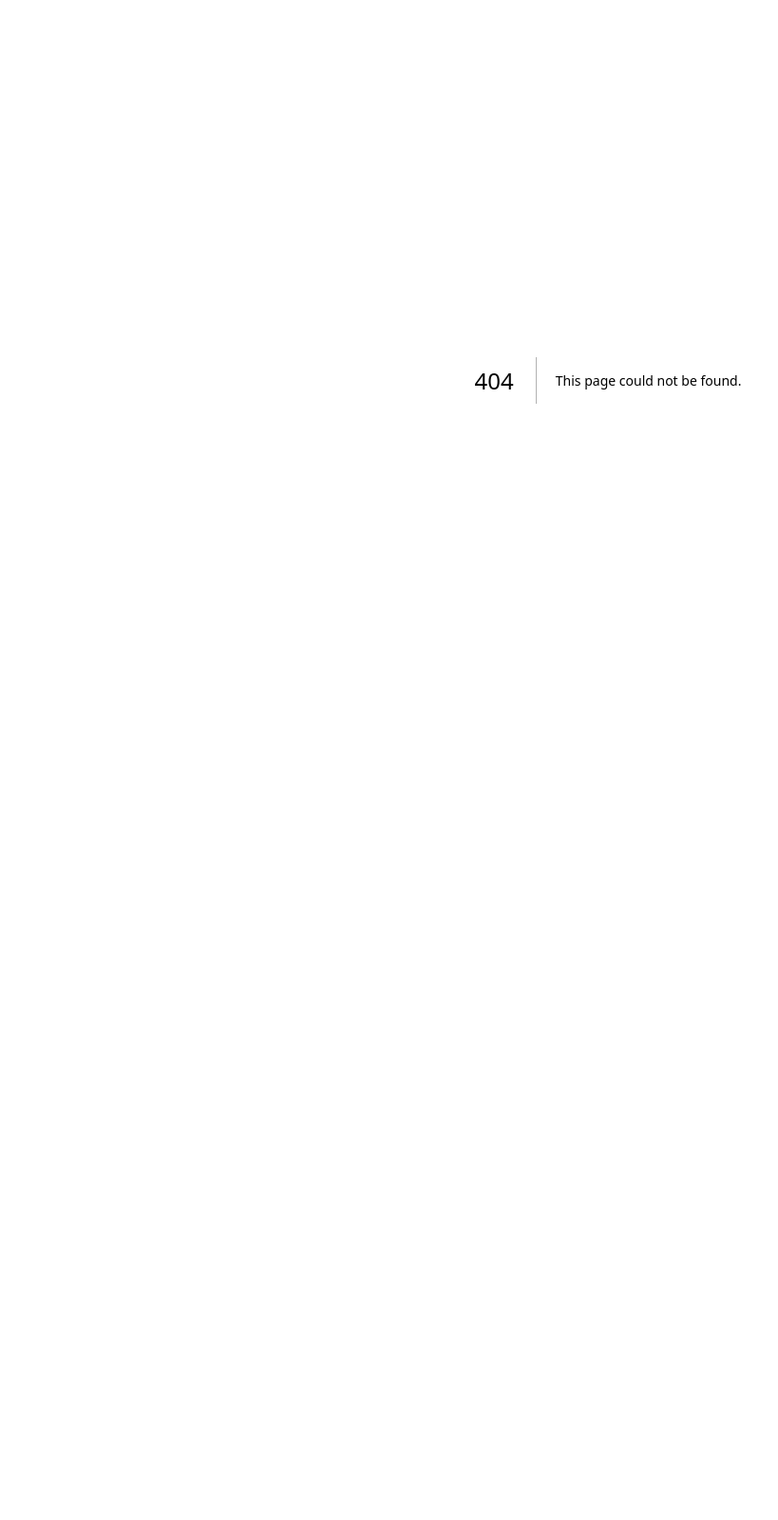
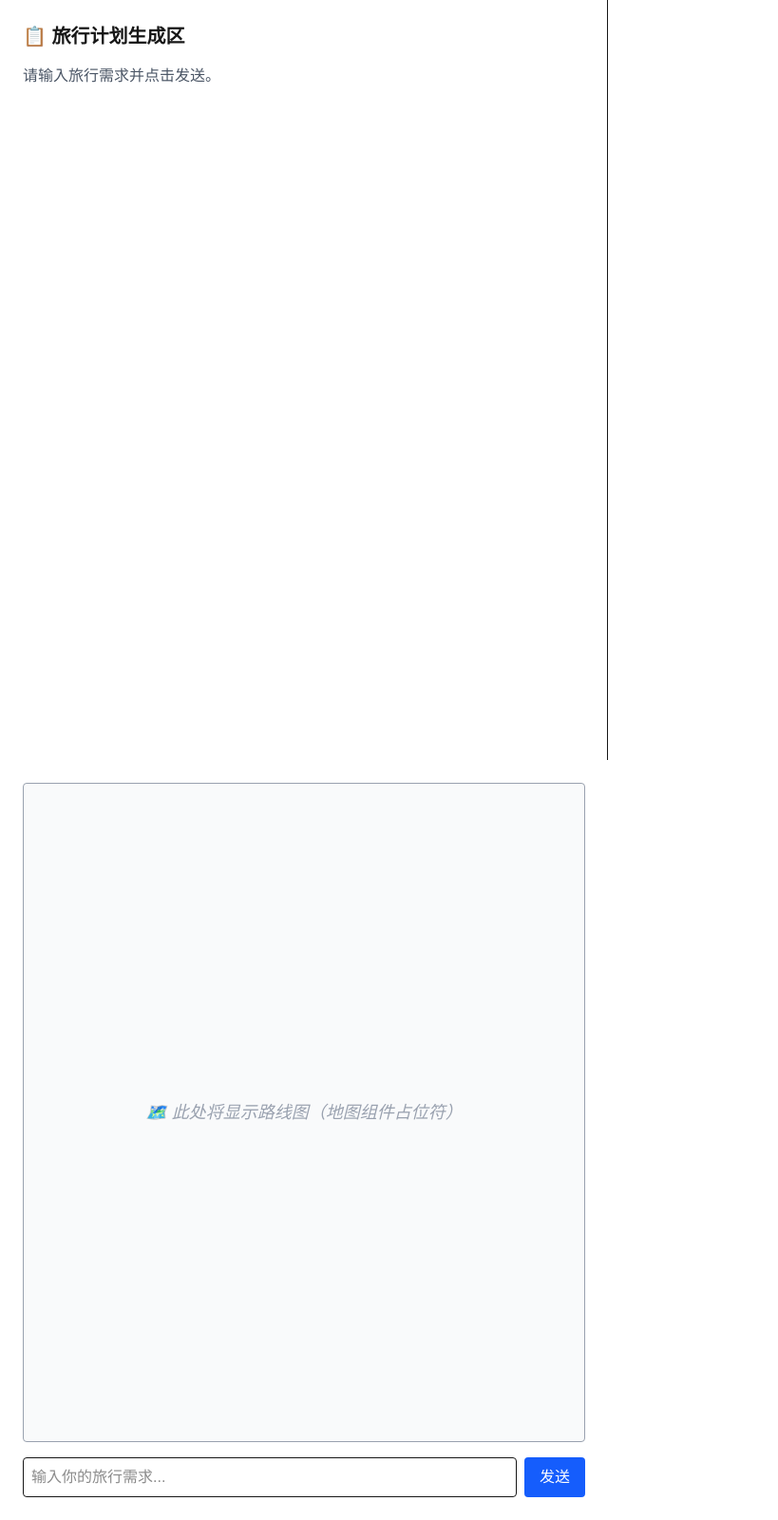
Before and after one commit to rengxumiaoshou/walka, a Next.js app: page /chat in a window 1280 px wide. Before the commit this address had no page. Shown: the whole page at 95% size, without its empty margins (0-819 px from the left). Before the commit the page ends 800 px from the top, so only its background shows below. Built offline with nearby package versions, Linux system fonts and the light colour scheme.

Commit message:
Update and rename page.tsx to page.tsx
美化了chat页面并留出了地图组件的空间

```diff
--- /dev/null
+++ b/app/chat/page.tsx
@@ -0,0 +1,140 @@
+'use client';
+
+import { useEffect, useState } from 'react';
+import { useSearchParams } from 'next/navigation';
+
+export default function ChatPage() {
+  const searchParams = useSearchParams();
+  const queryParam = searchParams.get('query') || '';
+
+  const [input, setInput] = useState('');
+  const [plan, setPlan] = useState<any>(null);
+  const [loading, setLoading] = useState(false);
+
+  useEffect(() => {
+    if (queryParam) {
+      setInput(queryParam);
+      handleSubmit(queryParam);
+    }
+  }, [queryParam]);
+
+  const handleSubmit = async (customInput?: string) => {
+    const message = customInput ?? input;
+    if (!message.trim()) return;
+
+    setInput('');
+    setLoading(true);
+    setPlan(null);
+
+    try {
+      const res = await fetch('/api/gemini/init', {
+        method: 'POST',
+        headers: { 'Content-Type': 'application/json' },
+        body: JSON.stringify({ message }),
+      });
+
+      const data = await res.json();
+      setPlan(data);
+
+      // 💾 自动保存 JSON 文件
+      const blob = new Blob([JSON.stringify(data, null, 2)], {
+        type: 'application/json',
+      });
+      const url = URL.createObjectURL(blob);
+      const a = document.createElement('a');
+      a.href = url;
+      a.download = `travel-plan-${new Date()
+        .toISOString()
+        .slice(0, 19)
+        .replace(/[:T]/g, '-')}.json`;
+      a.click();
+      URL.revokeObjectURL(url);
+    } catch (err) {
+      console.error(err);
+    } finally {
+      setLoading(false);
+    }
+  };
+
+  return (
+    <>
+      {/* 左侧：旅行计划展示区 */}
+      <section className="w-1/2 p-6 border-r overflow-auto h-screen">
+        <h2 className="text-xl font-semibold mb-4">📋 旅行计划生成区</h2>
+        {plan ? (
+          <TravelPlan planData={plan} />
+        ) : (
+          <p className="text-gray-600">
+            {loading
+              ? '正在生成旅行计划，请稍候...'
+              : '请输入旅行需求并点击发送。'}
+          </p>
+        )}
+      </section>
+
+      {/* 右侧：未来地图区域 + 输入框 */}
+      <section className="w-1/2 p-6 flex flex-col h-screen">
+        {/* 🗺️ 路线图占位符区域 */}
+        <div className="flex-1 border rounded bg-gray-50 flex items-center justify-center text-gray-400 text-lg italic">
+          🗺️ 此处将显示路线图（地图组件占位符）
+        </div>
+
+        {/* 输入框 */}
+        <div className="mt-4 flex gap-2">
+          <input
+            type="text"
+            placeholder="输入你的旅行需求..."
+            className="flex-grow p-2 border rounded"
+            value={input}
+            onChange={(e) => setInput(e.target.value)}
+            onKeyDown={(e) => e.key === 'Enter' && handleSubmit()}
+            disabled={loading}
+          />
+          <button
+            className="bg-blue-600 text-white px-4 py-2 rounded"
+            onClick={() => handleSubmit()}
+            disabled={loading}
+          >
+            {loading ? '生成中...' : '发送'}
+          </button>
+        </div>
+      </section>
+    </>
+  );
+}
+
+// 旅行计划卡片展示组件
+function TravelPlan({ planData }: { planData: any }) {
+  if (!planData || !Array.isArray(planData.plan)) return null;
+
+  const typeMap: Record<string, string> = {
+    cultural: '文化',
+    outdoor: '户外',
+    food: '美食',
+    shopping: '购物',
+    historical: '历史',
+    entertainment: '娱乐',
+  };
+
+  return (
+    <div className="flex flex-col gap-4">
+      <h3 className="text-lg font-bold">
+        📅 行程日期：{planData.date || '未指定'}
+      </h3>
+      {planData.plan.map((item: any, index: number) => (
+        <div
+          key={index}
+          className="bg-white p-4 border rounded shadow-sm"
+        >
+          <div className="text-base font-semibold mb-1">
+            🕗 {item.time} ｜ {item.name}
+          </div>
+          <div className="text-sm text-gray-700 mb-1">
+            📌 类型：{typeMap[item.type] || item.type}
+          </div>
+          <div className="text-sm text-gray-700">📖 简介：{item.info}</div>
+        </div>
+      ))}
+    </div>
+  );
+}
--- a/app/generate/page.tsx
+++ /dev/null
@@ -1,55 +0,0 @@
-// app/generate/page.tsx
-'use client';
-import { useSearchParams } from 'next/navigation';
-import { useEffect, useState } from 'react';
-import { Typography, Row, Col, Input, Button } from 'antd';
-
-const { Title, Paragraph } = Typography;
-
-export default function GeneratePage() {
-    const searchParams = useSearchParams();
-    const query = searchParams.get('query') || '';
-
-    const [plan, setPlan] = useState<any>(null);
-    const [userInput, setUserInput] = useState('');
-    const [loading, setLoading] = useState(false);
-
-    useEffect(() => {
-        async function fetchInitialPlan() {
-            const res = await fetch('/api/gemini/init', {
-                method: 'POST',
-                headers: { 'Content-Type': 'application/json' },
-                body: JSON.stringify({ message: query })
-            });
-            const data = await res.json();
-            console.log(query)
-            console.log('Plan:', data);
-            setPlan(data);
-        }
-
-        if (query) {
-            fetchInitialPlan();
-        }
-    }, [query]);
-
-    return (
-        <Row gutter={24} style={{ padding: 24 }}>
-            <Col span={12} style={{ background: 'brown', padding: 24 }}>
-                <Title level={3}>Generated Plan</Title>
-                <pre style={{ whiteSpace: 'pre-wrap' }}>{JSON.stringify(plan, null, 2)}</pre>
-            </Col>
-            <Col span={12} style={{ background: '#fff', padding: 24 }}>
-                <Title level={3}>Make a Change ✏️</Title>
-                <Input.TextArea
-                    rows={6}
-                    value={userInput}
-                    onChange={(e) => setUserInput(e.target.value)}
-                    placeholder="e.g. 请去掉所有需要爬山的点"
-                />
-                <Button type="primary" style={{ marginTop: 12 }}>
-                    Submit Change
-                </Button>
-            </Col>
-        </Row>
-    );
-}
```
